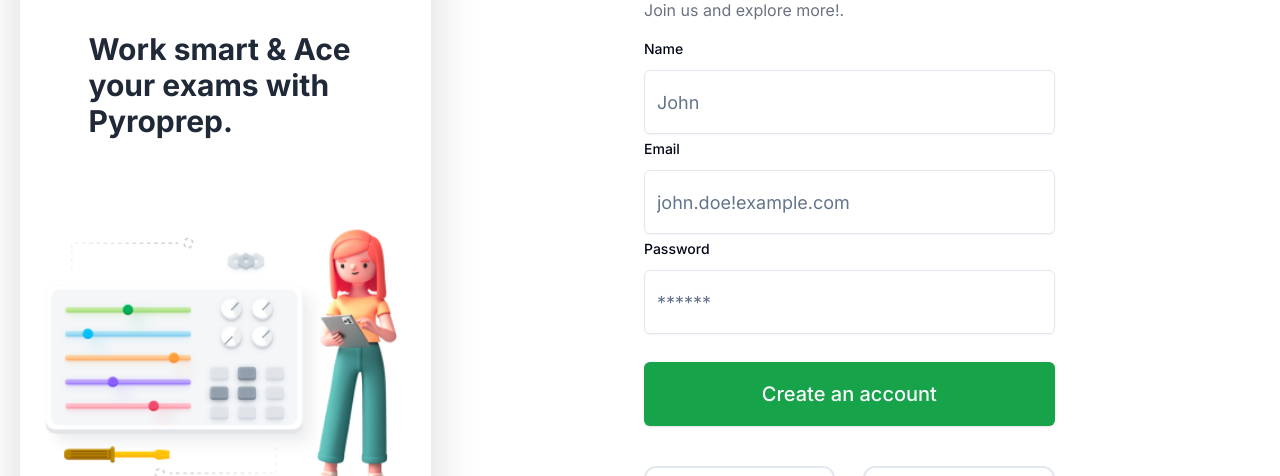
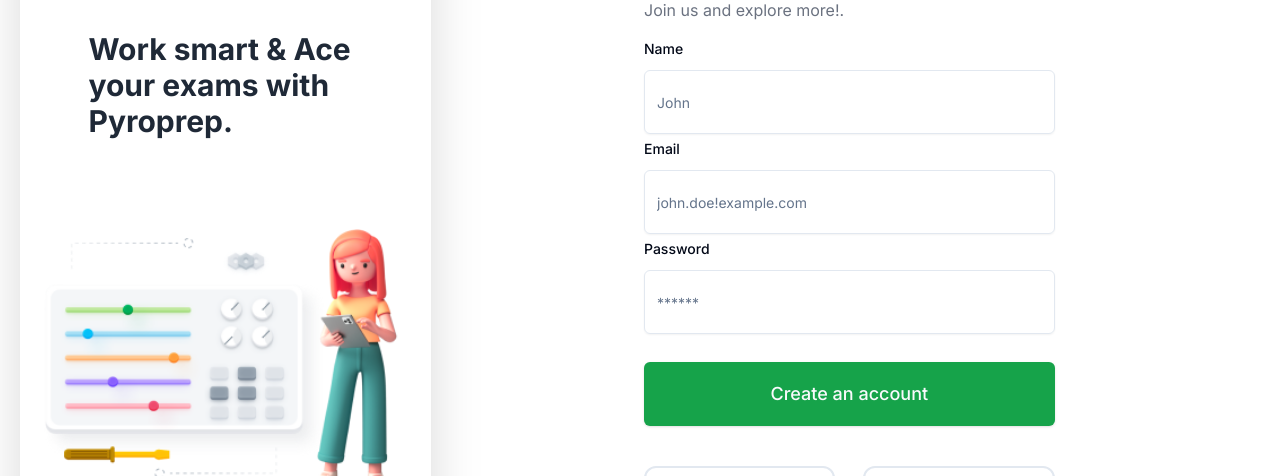
Before and after one commit to Suman196pokhrel/PyroPrep, a Next.js app: page /signup in a window 1280 px wide. Shown: the part 128-604 px from the top of the page. Built offline with nearby package versions, Linux system fonts and the light colour scheme.

Commit message:
scaled down input text size

```diff
--- a/app/(auth)/forgot-password/new-password/page.tsx
+++ b/app/(auth)/forgot-password/new-password/page.tsx
@@ -87,7 +87,7 @@
                                         {/* <FormLabel>New Password</FormLabel> */}
                                         <FormControl>
                                             <Input
-                                                className='h-16 text-lg'
+                                                className='h-16'
                                                 type='password'
                                                 placeholder='enter your password'
                                                 {...field}
@@ -106,7 +106,7 @@
                                         {/* <FormLabel>Confirm password</FormLabel> */}
                                         <FormControl>
                                             <Input
-                                                className='h-16 text-lg'
+                                                className='h-16'
                                                 type='password'
                                                 placeholder='confirm your password'
                                                 {...field}
--- a/app/(auth)/signin/page.tsx
+++ b/app/(auth)/signin/page.tsx
@@ -1,6 +1,6 @@
 "use client"
 import { CardWrapper } from '@/components/auth/CardWrapper'
-import SigninForm from '@/components/organisms/SigninForm'
+import SigninForm from '@/components/auth/SigninForm'
 import React from 'react'
 
 const SignIn = () => {
--- a/app/(auth)/signup/page.tsx
+++ b/app/(auth)/signup/page.tsx
@@ -2,7 +2,7 @@
 import { CardWrapper } from '@/components/auth/CardWrapper'
 import AuthHeader from '@/components/molecules/AuthHeader'
 import LoginMethods from '@/components/molecules/LoginMethods'
-import SignUpForm from '@/components/organisms/SignUpForm'
+import SignUpForm from '@/components/auth/SignUpForm'
 import { usePathname } from 'next/navigation'
 import React from 'react'
 
--- a/components/organisms/SignUpForm.tsx
+++ b/components/auth/SignUpForm.tsx
@@ -61,7 +61,7 @@
                                 <FormLabel>Name</FormLabel>
                                 <FormControl>
                                     <Input
-                                        className='h-14 text-lg xl:h-16'
+                                        className='h-14  xl:h-16'
                                         placeholder='John'
                                         {...field}
                                         disabled={isPending}
@@ -80,7 +80,7 @@
                                 <FormLabel>Email</FormLabel>
                                 <FormControl>
                                     <Input
-                                        className='h-14 text-lg xl:h-16'
+                                        className='h-14 xl:h-16'
                                         placeholder='john.doe!example.com'
                                         type='email'
                                         {...field}
@@ -101,7 +101,7 @@
                                 <FormLabel>Password</FormLabel>
                                 <FormControl>
                                     <Input
-                                        className='h-14 text-lg xl:h-16'
+                                        className='h-14  xl:h-16'
                                         placeholder='******'
                                         type='password'
                                         {...field}
@@ -118,7 +118,7 @@
                 <FormSuccess message={success} />
                 <Button
                     type='submit'
-                    className='w-full  h-14 text-lg xl:h-16 xl:text-xl'
+                    className='w-full  h-14 text-lg xl:h-16 '
                     variant={"pyroPrimary"}
                     disabled={isPending}
 
--- a/components/organisms/SigninForm.tsx
+++ b/components/auth/SigninForm.tsx
@@ -57,7 +57,7 @@
                                 <FormLabel>Email</FormLabel>
                                 <FormControl>
                                     <Input
-                                        className=' h-14 text-lg xl:h-16'
+                                        className=' h-14  xl:h-16'
                                         placeholder='john.doc@example.com'
                                         {...field}
                                         disabled={isPending}
@@ -75,7 +75,7 @@
                                 <FormLabel>Password</FormLabel>
                                 <FormControl>
                                     <Input
-                                        className=' h-14 text-lg xl:h-16'
+                                        className=' h-14 xl:h-16'
                                         placeholder='******'
                                         type='password'
                                         {...field}
@@ -94,7 +94,7 @@
                     disabled={isPending}
                     type='submit'
                     variant={'pyroPrimary'}
-                    className='w-full  h-14 text-lg xl:h-16 xl:text-xl'
+                    className='w-full  h-14 text-lg xl:h-16'
                 >
                     Login
                 </Button>
```
